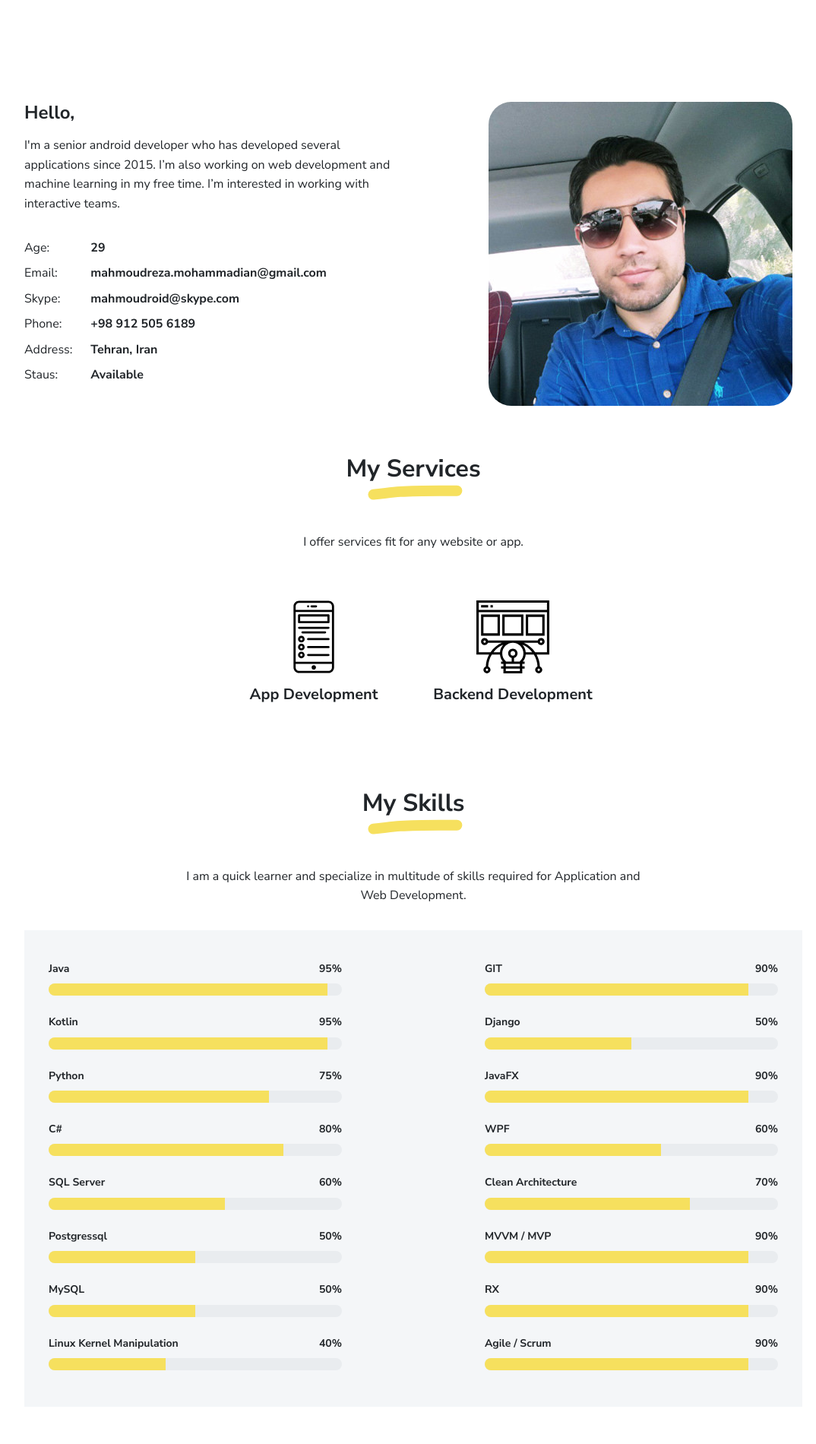
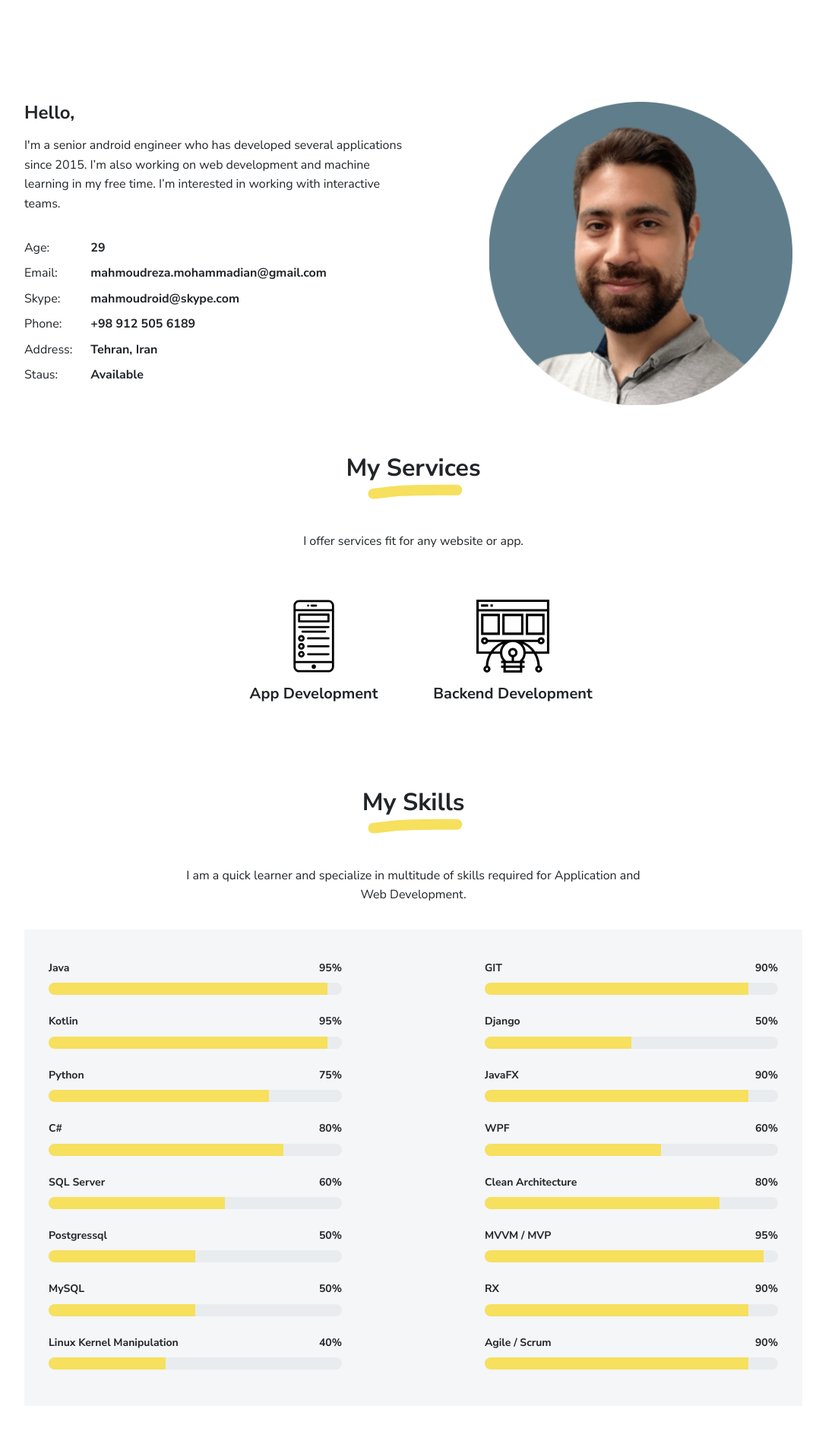
Before and after one commit to MahmoudRoid/mahmoudroid.github.io, a plain HTML site: page index.html in a window 1280 px wide. Shown: the part 700-2600 px from the top of the page at 76% size, without its empty margins (96-1170 px from the left). Drawn offline with Linux system fonts and the light colour scheme.

Commit message:
add new avatar

```diff
--- a/index.html
+++ b/index.html
@@ -101,7 +101,7 @@
           <div class="row">
             <div class="col-md-6">
               <h2 class="h4 my-2">Hello,</h2>
-              <p>I'm a senior android developer who has developed several applications since 2015. I’m also working on
+              <p>I'm a senior android engineer who has developed several applications since 2015. I’m also working on
                 web development and machine learning in my free time. I’m interested in working with interactive teams.
               </p>
               <div class="row mt-3">
@@ -144,7 +144,7 @@
               </div>
             </div>
             <div class="col-md-5 offset-md-1" data-aos="fade-left" data-aos-delay="100"><img
-                class="avatar img-fluid mt-2" src="images/avatar.jpg" width="400" height="400"
+                class="avatar img-fluid mt-2" src="images/avatar.png" width="400" height="400"
                 alt="Mahmoudreza Mohammadian" /></div>
           </div>
         </div>
@@ -291,18 +291,18 @@
                 </div>
                 <div class="py-1">
                   <div class="d-flex text-small fw-bolder"><span class="me-auto">Clean
-                      Architecture</span><span>70%</span></div>
+                      Architecture</span><span>80%</span></div>
                   <div class="progress my-1">
                     <div class="progress-bar bg-primary" role="progressbar" data-aos="zoom-in-right"
-                      data-aos-delay="600" data-aos-anchor=".skills-section" style="width: 70%" aria-valuenow="60"
+                      data-aos-delay="600" data-aos-anchor=".skills-section" style="width: 80%" aria-valuenow="60"
                       aria-valuemin="0" aria-valuemax="100"></div>
                   </div>
                 </div>
                 <div class="py-1">
-                  <div class="d-flex text-small fw-bolder"><span class="me-auto">MVVM / MVP</span><span>90%</span></div>
+                  <div class="d-flex text-small fw-bolder"><span class="me-auto">MVVM / MVP</span><span>95%</span></div>
                   <div class="progress my-1">
                     <div class="progress-bar bg-primary" role="progressbar" data-aos="zoom-in-right"
-                      data-aos-delay="600" data-aos-anchor=".skills-section" style="width: 90%" aria-valuenow="60"
+                      data-aos-delay="600" data-aos-anchor=".skills-section" style="width: 95%" aria-valuenow="60"
                       aria-valuemin="0" aria-valuemax="100"></div>
                   </div>
                 </div>
@@ -438,8 +438,8 @@
                   </div>
                 </div>
                 <div class="card-body px-3 py-2">
-                  <p>Mymci and Ewano are two products with 20 and 4 millions of downloads in order, that I worked on
-                    them as a developer.</p>
+                  <p>Mymci and Ewano are two products with 30 and 5 millions of downloads in order, that I worked on
+                    them as a tech lead.</p>
                   <p> • MyMci is belong to Hamrah Avval (The Biggest Mobile Telecommunication Company of Iran). In this
                     application, the first extensive mobile services are available online for all subscribers, and users
                     can view and manage the services they want and pay payments with electronic wallet and other payment
```
Also changed, not shown: images/avatar.jpg (deleted), images/avatar.png (added).
